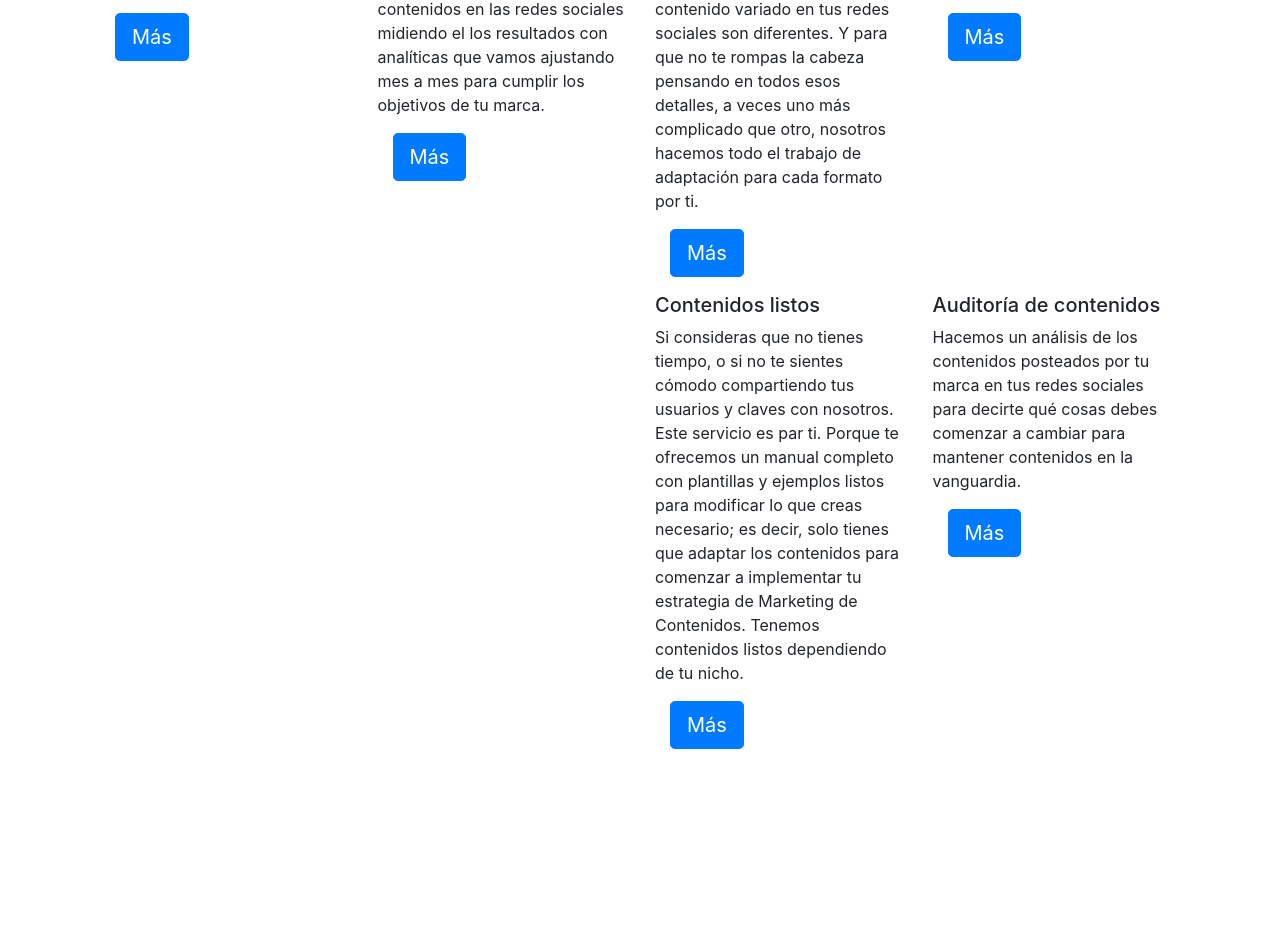
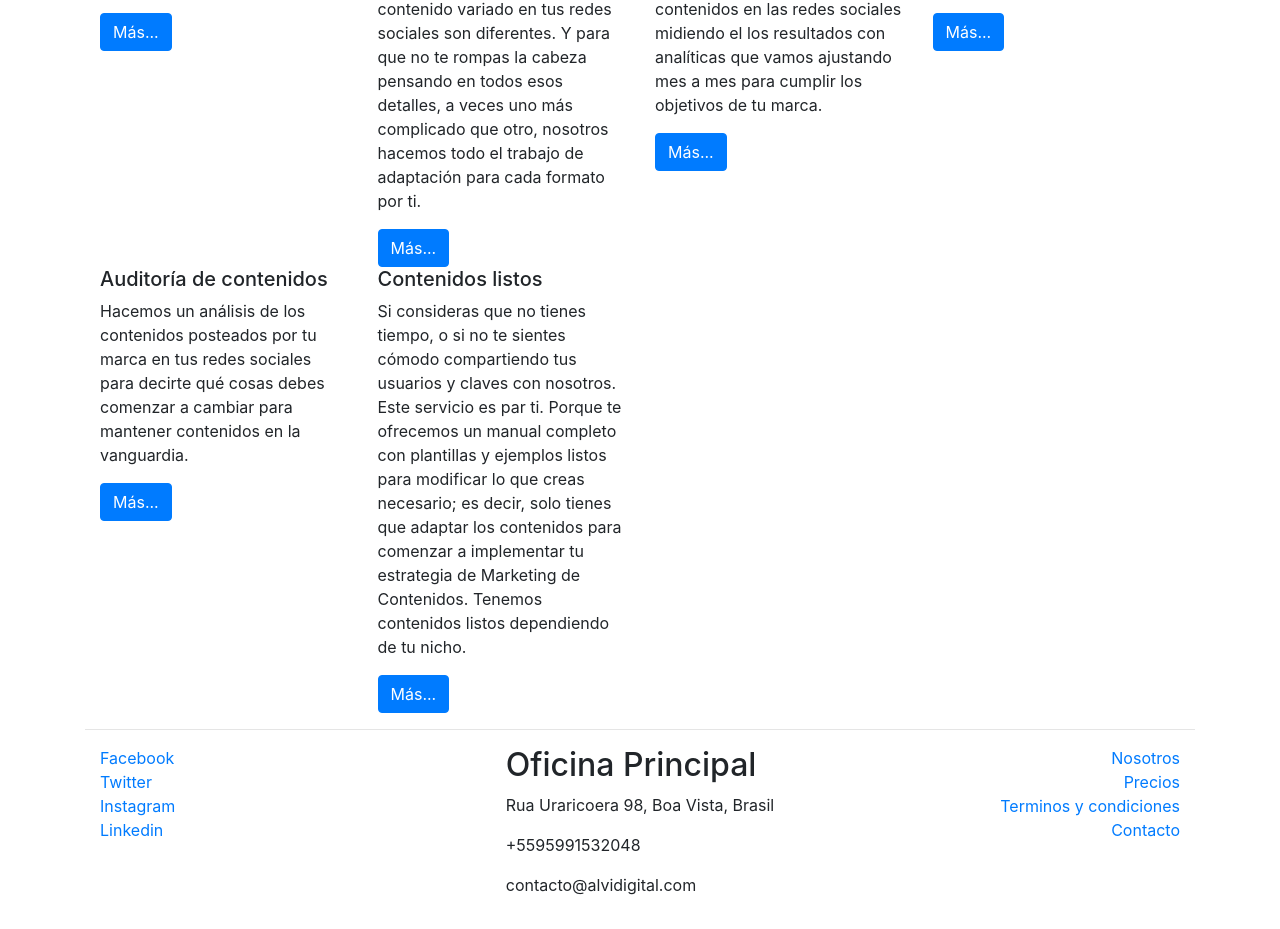
Before and after one commit to Alvilyn/alvi_digital, a website: page index.html in a window 1280 px wide. Shown: the part 1066-1995 px from the top of the page. Before the commit the page ends 1831 px from the top, so only its background shows below. Drawn offline with nearby package versions, Linux system fonts and the light colour scheme.

Commit message:
Modificacion del archivo css del proyecto

```diff
--- a/css/main.css
+++ b/css/main.css
@@ -1,11 +1,9 @@
 .jumbotron {
-	background-color: turquoise;
+	background-color: #008b74;
 	color: black;
-
 }
 
 .footer {
-		padding: 10px 10px 0 10px;
-		background-color: turquoise;
-		margin-bottom: 0px;
+	background-color: #00C9A7;
+	color: black;
 }
--- a/index.html
+++ b/index.html
@@ -37,81 +37,74 @@
       </div>
       <hr>
 
-      <div class="d-flex flex-wrap flex-row-reverse">
+      <div class="d-flex flex-wrap flex-row">
         <div class="col-sm-3">
           <h5>Diseño desde cero</h5>
             <p>Planificamos tu estrategia de Marketing de Contenidos para tu marca, negocio, emprendimiento o servicio. Si lo tuyo es que no tienes talento o no sabes cómo hacer la parte creativa y bonita de la imagen de tu marca. Tu eliges si deseas que creemos tu Brand Kit, este incluye tu logo, colores, tipografías, fondos, marcos que serán aplicados en tus contenidos. Y una estrategia de Marketing de Contenidos completa y otimizada incluye una definición de las temáticas sobre las que hablará tu marca en los diferentes canales digitales con su calendarización.</p>
-          <div class="col-sm">
-            <form role="form">
-              <div class="form-group">
-                <button type="submit" class="btn btn-primary btn-lg">Más</button>
-              </div>
-            </form>
-          </div>
+            <button class="btn btn-primary"> Más...</button>
         </div>
 
         <div class="col-sm-3">
           <h5>Producción neta de contenidos</h5>
             <p>Aquí diseñamos y creamos los contenidos que necesites con creatividad, usando técnicas y herramientas de los profesionales de diseño gráfico y producción audiovisual. Como los formatos de imágenes para historias, posts, anuncios y otros; al igual que los tipos de texto que pueden ser para ventas, persuasión, explicación. Por otro lado los vídeos se necesitan en diferentes tamaños y duración de tiempo sean para instagram que duran menos o para Youtube que duran más, todos los formatos que necesitas para publicar contenido variado en tus redes sociales son diferentes. Y para que no te rompas la cabeza pensando en todos esos detalles, a veces uno más complicado que otro, nosotros hacemos todo el trabajo de adaptación para cada formato por ti.</p>
-          <div class="col-sm">
-            <form role="form">
-              <div class="form-group">
-                <button type="submit" class="btn btn-primary btn-lg">Más</button>
-              </div>
-            </form>
-          </div>
+            <button class="btn btn-primary"> Más...</button>
         </div>
 
         <div class="col-sm-3">
           <h5>Gestión de contenidos</h5>
-             <p>Ya la parte de producción y creación de contenidos está lista y tenemos cada uno de los diferentes archivos para cada tipo de formato. Ahora hace falta la parte más importante, que es ver nuestros contenidos publicados de forma correcta en nuestros canales digitales. El trabajo en la gestión no es sólo publicar sino interactuar con tu audiencia y hacer seguimiento de los resultados de estos contenidos publicados. Entonces con el acceso a tus redes sociales y previo acuerdo de confidencialidad para proteger tus cuentas; realizamos la gestión de tus contenidos en las redes sociales midiendo el los resultados con analíticas que vamos ajustando mes a mes para cumplir los objetivos de tu marca.</p>
-          <div class="col-sm">
-            <form role="form">
-              <div class="form-group">
-                <button type="submit" class="btn btn-primary btn-lg">Más</button>
-              </div>
-            </form>
-          </div>
+            <p>Ya la parte de producción y creación de contenidos está lista y tenemos cada uno de los diferentes archivos para cada tipo de formato. Ahora hace falta la parte más importante, que es ver nuestros contenidos publicados de forma correcta en nuestros canales digitales. El trabajo en la gestión no es sólo publicar sino interactuar con tu audiencia y hacer seguimiento de los resultados de estos contenidos publicados. Entonces con el acceso a tus redes sociales y previo acuerdo de confidencialidad para proteger tus cuentas; realizamos la gestión de tus contenidos en las redes sociales midiendo el los resultados con analíticas que vamos ajustando mes a mes para cumplir los objetivos de tu marca.</p>
+            <button class="btn btn-primary"> Más...</button>
         </div>
 
         <div class="col-sm-3">
           <h5>Creación de productos digitales</h5>
             <p>Esta es otra forma de creación de contenidos en la que cambiamos el enfoque. Son contenidos propiamente para la venta. Agregamos funcionalidad a los diversos formatos de contenido y las temáticas para hacerlos interactivos. El resultado puede ser: un producto, un infoproducto, un servicio en tu web/ app móvil o sencillamente contenido en tu propía app móvil. Te invitamos a experimentar esta nueva modalidad de contenido que muchas marcas están integrando cada vez más para el beneficio de sus usuarios.</p>
-          <div class="col-sm">
-            <form role="form">
-              <div class="form-group">
-                <button type="submit" class="btn btn-primary btn-lg">Más</button>
-              </div>
-            </form>
-          </div>
+            <button class="btn btn-primary"> Más...</button>
         </div>
 
         <div class="col-sm-3">
           <h5>Auditoría de contenidos</h5>
              <p>Hacemos un análisis de los contenidos posteados por tu marca en tus redes sociales para decirte qué cosas debes comenzar a cambiar para mantener contenidos en la vanguardia.</p>
-          <div class="col-sm">
-            <form role="form">
-              <div class="form-group">
-                <button type="submit" class="btn btn-primary btn-lg">Más</button>
-              </div>
-            </form>
-          </div>
+            <button class="btn btn-primary"> Más...</button>
         </div>
 
         <div class="col-sm-3">
           <h5>Contenidos listos</h5>
-             <p>Si consideras que no tienes tiempo, o si no te sientes cómodo compartiendo tus usuarios y claves con nosotros. Este servicio es par ti. Porque te ofrecemos un manual completo con plantillas y ejemplos listos para modificar lo que creas necesario; es decir, solo tienes que adaptar los contenidos para comenzar a implementar tu estrategia de Marketing de Contenidos. Tenemos contenidos listos dependiendo de tu nicho.</p>
-          <div class="col-sm">
-            <form role="form">
-              <div class="form-group">
-                <button type="submit" class="btn btn-primary btn-lg">Más</button>
-              </div>
-            </form>
-          </div>
+            <p>Si consideras que no tienes tiempo, o si no te sientes cómodo compartiendo tus usuarios y claves con nosotros. Este servicio es par ti. Porque te ofrecemos un manual completo con plantillas y ejemplos listos para modificar lo que creas necesario; es decir, solo tienes que adaptar los contenidos para comenzar a implementar tu estrategia de Marketing de Contenidos. Tenemos contenidos listos dependiendo de tu nicho.</p>
+            <button class="btn btn-primary"> Más...</button>
         </div>
 
       </div>
+      <hr>
+
+      <footer>
+        <div class="d-flex">
+          <div class="col-sm-4 d-flex flex-column">
+            <a href="http://www.facebook.com/">Facebook</a>
+            <a href="http://www.twitter.com/">Twitter</a>
+            <a href="http://www.instragram.com/">Instagram</a>
+            <a href="http://www.linkedin.com/">Linkedin</a>
+          </div>
+
+          <div class="col-sm-4 d-flex flex-column align-items-center">
+            <address>
+              <h2>Oficina Principal</h2>
+              <p>Rua Uraricoera 98, Boa Vista, Brasil</p>
+              <p>+5595991532048</p>
+              <p>contacto@alvidigital.com</p>
+            </address>
+          </div>
+
+          <div class="col-sm-4 d-flex flex-column align-items-end">
+            <a href="http://www.facebook.com/">Nosotros</a>
+            <a href="http://www.twitter.com/">Precios</a>
+            <a href="http://www.instragram.com/">Terminos y condiciones</a>
+            <a href="http://www.linkedin.com/">Contacto</a>
+          </div>
+        </div>
+      </footer>
     </div>
+
 
     <!-- Optional JavaScript -->
     <!-- jQuery first, then Popper.js, then Bootstrap JS -->
```
